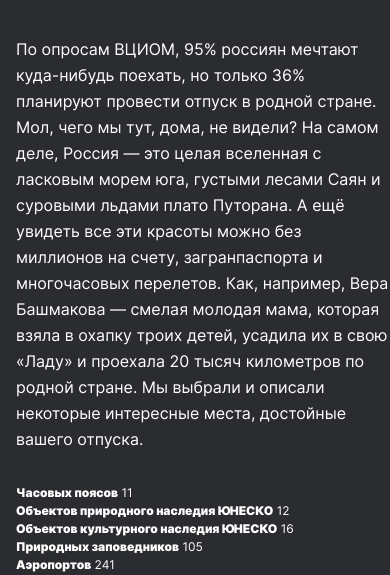
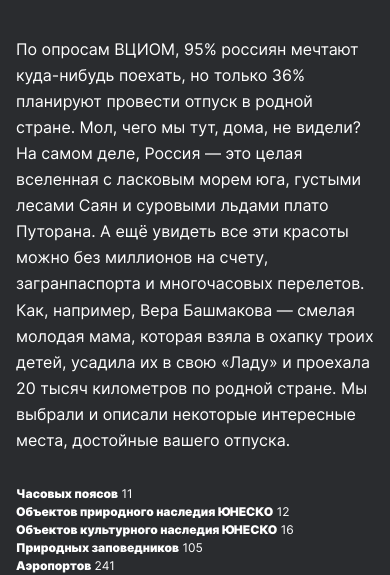
Before and after one commit to kristikbot/russian-travel, a plain HTML site: page index.html in a window 390 px wide. Shown: the part 734-1309 px from the top of the page. Drawn offline with Linux system fonts and the light colour scheme.

Commit message:
lead block edited

```diff
--- a/blocks/intro/__text/intro__text.css
+++ b/blocks/intro/__text/intro__text.css
@@ -4,11 +4,6 @@
   font-size: 16px;
   line-height: 163%;
   margin: 40px 0 32px 0;
+  max-width: 690px;
+
 }
-
-@media screen and (min-width: 320px) and (max-width:767px) {
-    .intro__text {
-        line-height: 26px;
-
-    }
-}
--- a/blocks/intro/__title/intro__title.css
+++ b/blocks/intro/__title/intro__title.css
@@ -4,9 +4,10 @@
   font-size: 54px;
   line-height: 107%;
   margin: 0;
+  max-width: 690px;
 }
 
-@media screen and (min-width: 320px) and (max-width:767px) {
+@media screen and (max-width:767px) {
     .intro__title {
         font-size: 32px;
         line-height: 35px;
--- a/blocks/intro/intro.css
+++ b/blocks/intro/intro.css
@@ -4,30 +4,34 @@
 @import  url(./__bold-list/intro__bold-list.css);
 
 .intro {
-    margin-top: 92px;
-    margin-bottom: 92px;
-    margin-left: 148px;
-    max-width: 690px;
+    max-width: 984px;
+    margin: auto;
+    padding: 92px 0;
+
+    display: flex;
+    flex-direction: column;
+    justify-content: flex-start;
+
 }
 
 @media screen and (min-width: 1024px) and (max-width:1279px) {
     .intro {
-        margin-left: 48px;
+        max-width: 928px;
+
     }
 }
 
 @media screen and (min-width: 768px) and (max-width:1023px) {
     .intro {
-        margin-left: 24px;
-        margin-top: 88px;
-        margin-bottom: 88px;
+        padding: 88px 24px;
+
+
     }
 }
 
 @media screen and (min-width: 320px) and (max-width:767px) {
     .intro {
-        margin-left: 16px;
-        margin-top: 64px;
-        margin-bottom: 64px;
+        padding: 64px 16px;
+
     }
 }
--- a/blocks/page/page.css
+++ b/blocks/page/page.css
@@ -3,15 +3,20 @@
     font-family: 'Inter', Arial, sans-serif;
     -webkit-font-smoothing: antialiased;
     -moz-osx-font-smoothing: grayscale;
+    text-rendering: optimizeLegibility;
     -webkit-text-size-adjust: 100%;
     -ms-text-size-adjust: 100%;
     -moz-text-size-adjust: 100%;
-    text-rendering: optimizeLegibility;
+
     color: #fff;
     min-width: 320px;
+
     margin: auto;
+    box-sizing: border-box;
     }
 
-    /*
-    max-width: 1280px;
-    */
+
+
+  /*
+  max-width: 1280px;
+  */
```
